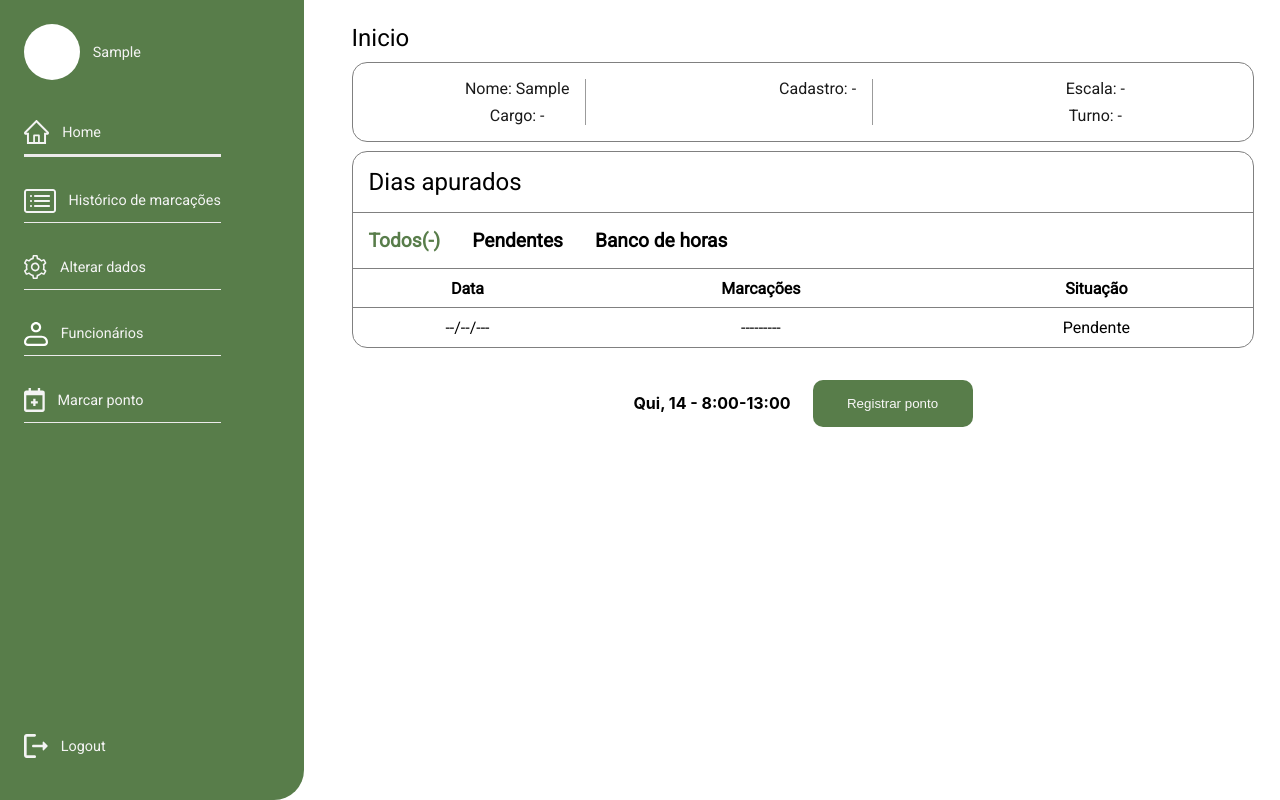
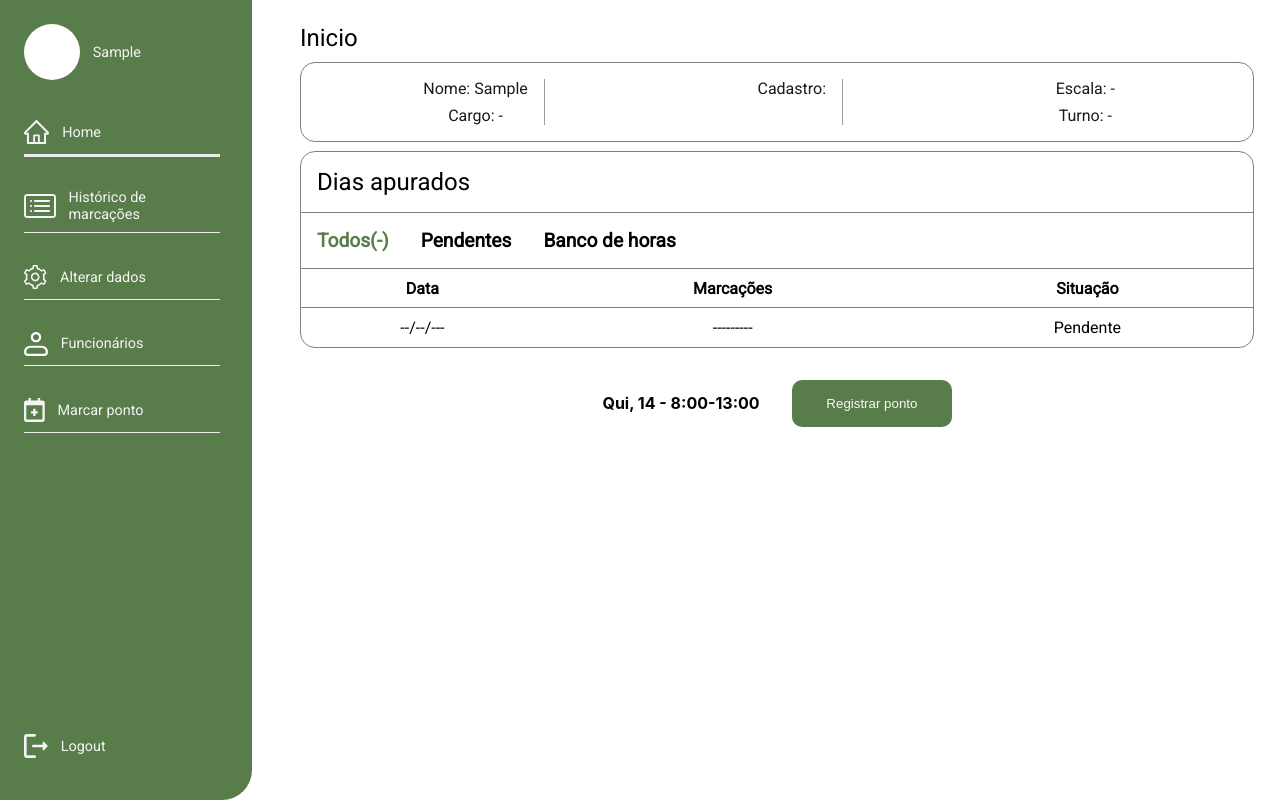
Before and after one commit to Brunowcst/sistemadecontroledepontos, a React (Create React App) app in the folder src/front-repy/: page /home in a window 1280 px wide. Built offline with nearby package versions, Linux system fonts and the light colour scheme; sample sign-in values are in the browser's storage.

Commit message:
Correções gerais

```diff
--- a/src/front-repy/src/components/Navbar.module.css
+++ b/src/front-repy/src/components/Navbar.module.css
@@ -12,7 +12,7 @@
     padding: 1.5rem 2rem 2rem 1.5rem;
     font-family: 'Roboto', sans-serif;
     font-size: .9rem;
-    width: 50vh;
+    width: 25%;
 }
 
 .profile {
--- a/src/front-repy/src/pages/Home.js
+++ b/src/front-repy/src/pages/Home.js
@@ -17,7 +17,7 @@ function Home() {
                 </div>
 
                 <div className={styles.sectionContainers}>
-                    <p>Cadastro: -</p>
+                    <p>Cadastro: {user.user_id}</p>
                 </div>
 
                 <div className={styles.sectionContainers}>
```
